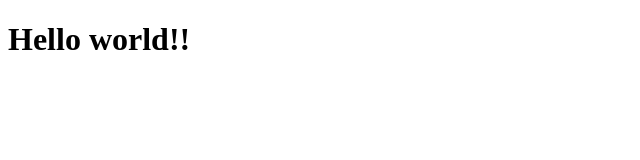
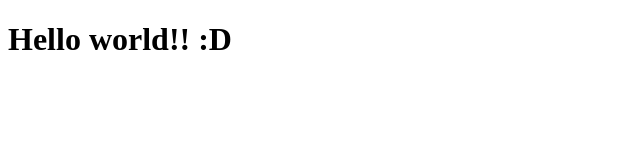
Before and after one commit to BerlousViktoria/test, a plain HTML site: page index.html in a window 1280 px wide. Shown: the full height of the page, 0-640 px from the left. Drawn offline with Linux system fonts and the light colour scheme.

Commit message:
Changed one line
Added ":D" to the line

```diff
--- a/index.html
+++ b/index.html
@@ -6,6 +6,6 @@
     <title>Document</title>
 </head>
 <body>
-    <h1>Hello world!!</h1>
+    <h1>Hello world!! :D </h1>
 </body>
 </html>
```
